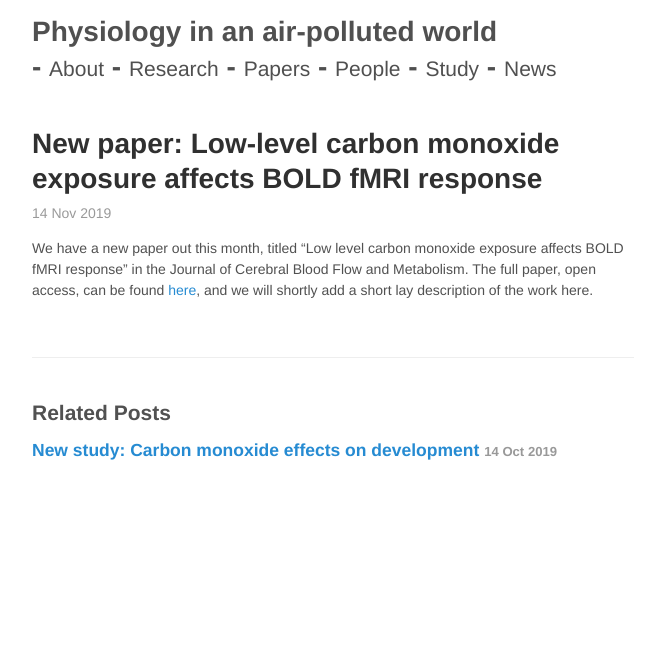
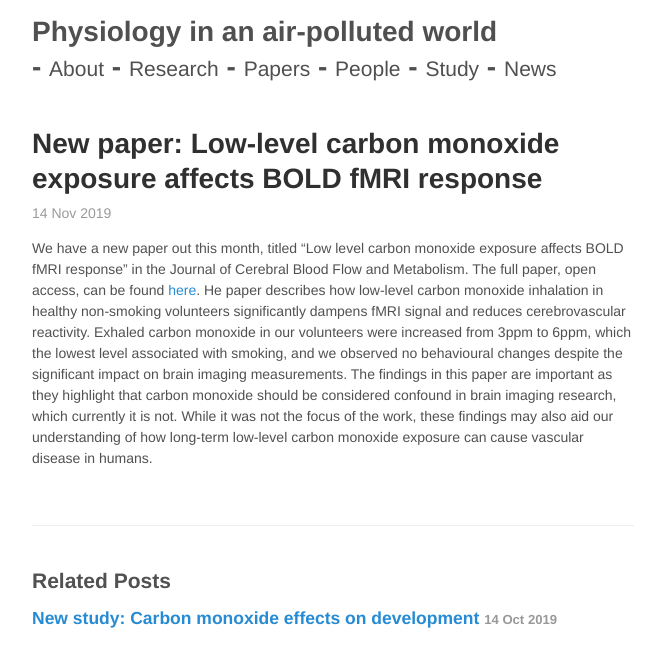
Before and after one commit to mariherigstad/mariherigstad.github.io, a Jekyll site: the page built from _posts/2019-11-14-new-paper-out.md, in a window 1280 px wide. Shown: the top 667 px of the page, without its empty margins (307-972 px from the left). Built offline with Jekyll 4.4.1, drawn with Linux system fonts in a browser that asks for light colours.

Commit message:
Update 2019-11-14-new-paper-out.md

```diff
--- a/_posts/2019-11-14-new-paper-out.md
+++ b/_posts/2019-11-14-new-paper-out.md
@@ -4,4 +4,4 @@ title: "New paper: Low-level carbon monoxide exposure affects BOLD fMRI response
 date: 2019-11-14
 ---
 
-We have a new paper out this month, titled "Low level carbon monoxide exposure affects BOLD fMRI response" in the Journal of Cerebral Blood Flow and Metabolism. The full paper, open access, can be found <a href="https://journals.sagepub.com/doi/full/10.1177/0271678X19887358">here</a>, and we will shortly add a short lay description of the work here.
+We have a new paper out this month, titled "Low level carbon monoxide exposure affects BOLD fMRI response" in the Journal of Cerebral Blood Flow and Metabolism. The full paper, open access, can be found <a href="https://journals.sagepub.com/doi/full/10.1177/0271678X19887358">here</a>. He paper describes how low-level carbon monoxide inhalation in healthy non-smoking volunteers significantly dampens fMRI signal and reduces cerebrovascular reactivity. Exhaled carbon monoxide in our volunteers were increased from 3ppm to 6ppm, which the lowest level associated with smoking, and we observed no behavioural changes despite the significant impact on brain imaging measurements. The findings in this paper are important as they highlight that carbon monoxide should be considered confound in brain imaging research, which currently it is not. While it was not the focus of the work, these findings may also aid our understanding of how long-term low-level carbon monoxide exposure can cause vascular disease in humans.
```
